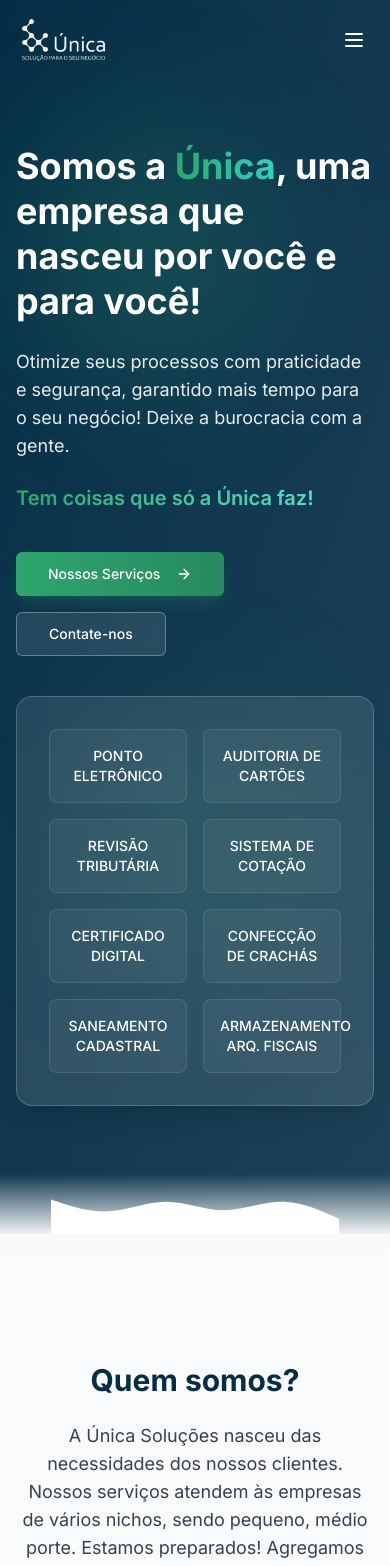
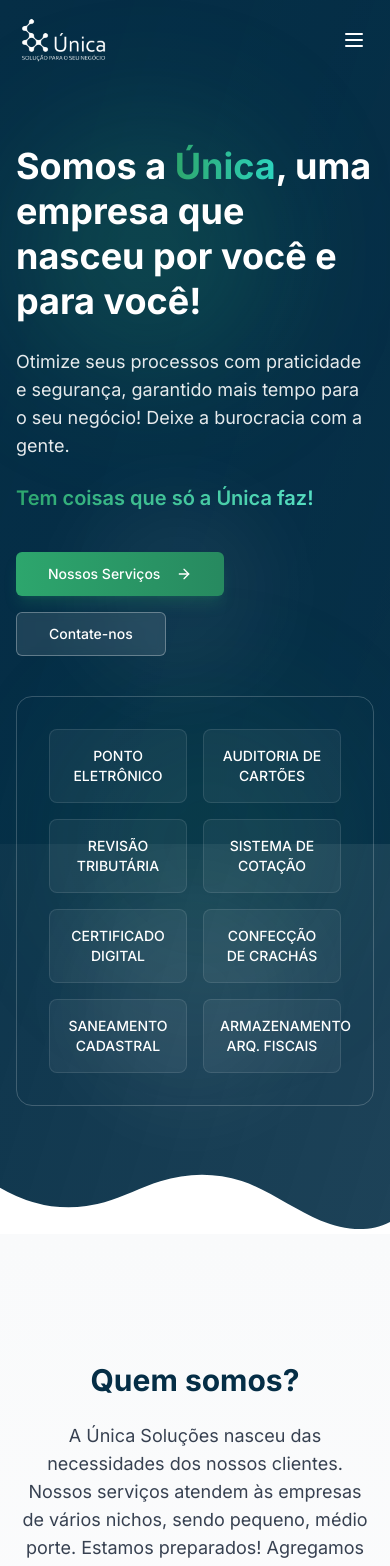
Before and after one commit to troitonn/unica-solucoes-hub, a React (Vite) app: page / in a window 390 px wide. Shown: the top 1566 px of the page. Built offline with nearby package versions, Linux system fonts and the light colour scheme.

Commit message:
Fix: Improve wave design and styling
Improved the design and styling of the wave elements for a more modern look.

```diff
--- a/src/App.css
+++ b/src/App.css
@@ -31,3 +31,56 @@
   background: rgba(255, 255, 255, 0.1);
   border: 1px solid rgba(255, 255, 255, 0.2);
 }
+
+/* Modern wave dividers */
+.wave-divider {
+  position: absolute;
+  left: 0;
+  width: 100%;
+  overflow: hidden;
+  line-height: 0;
+}
+
+.wave-bottom {
+  bottom: -1px;
+}
+
+.wave-top {
+  top: -1px;
+  transform: rotate(180deg);
+}
+
+/* Enhanced glass card effect */
+.glass-card {
+  background: rgba(255, 255, 255, 0.07);
+  backdrop-filter: blur(10px);
+  -webkit-backdrop-filter: blur(10px);
+  border-radius: 15px;
+  border: 1px solid rgba(255, 255, 255, 0.18);
+  box-shadow: 0 8px 32px 0 rgba(0, 0, 0, 0.15);
+  transition: all 0.3s ease;
+}
+
+.glass-card:hover {
+  transform: translateY(-5px);
+  box-shadow: 0 15px 35px 0 rgba(0, 0, 0, 0.2);
+  border: 1px solid rgba(255, 255, 255, 0.25);
+}
+
+/* Modern gradient backgrounds */
+.bg-gradient-modern-blue {
+  background: linear-gradient(135deg, #052e46 0%, #104c75 100%);
+}
+
+.bg-gradient-modern-green {
+  background: linear-gradient(135deg, #1e9d63 0%, #2da66d 100%);
+}
+
+/* Enhanced glowing effects */
+.glow {
+  box-shadow: 0 0 15px rgba(45, 166, 109, 0.5);
+}
+
+.glow-blue {
+  box-shadow: 0 0 15px rgba(5, 46, 70, 0.5);
+}
--- a/src/components/Hero.tsx
+++ b/src/components/Hero.tsx
@@ -9,6 +9,8 @@ const Hero = () => {
       <div className="absolute top-0 left-0 w-full h-full overflow-hidden z-0">
         <div className="absolute top-[10%] left-[5%] w-64 h-64 bg-brand-green/20 rounded-full blur-3xl"></div>
         <div className="absolute bottom-[20%] right-[10%] w-72 h-72 bg-brand-green/10 rounded-full blur-3xl"></div>
+        <div className="absolute top-[40%] right-[30%] w-48 h-48 bg-white/5 rounded-full blur-2xl"></div>
+        <div className="absolute bottom-[10%] left-[20%] w-56 h-56 bg-white/5 rounded-full blur-2xl"></div>
       </div>
 
       <div className="section-container flex flex-col md:flex-row items-center relative z-10">
@@ -23,16 +25,16 @@ const Hero = () => {
             Tem coisas que só a Única faz!
           </p>
           <div className="flex flex-wrap gap-4 pt-4">
-            <Button size="lg" className="bg-gradient-to-r from-brand-green to-brand-green/80 hover:opacity-90 text-white border-none shadow-lg shadow-brand-green/20">
+            <Button size="lg" className="bg-gradient-to-r from-brand-green to-brand-green/80 hover:opacity-90 text-white border-none shadow-lg shadow-brand-green/20 hover:shadow-xl hover:scale-105 transition-all duration-300">
               Nossos Serviços <ArrowRight className="ml-2 h-5 w-5" />
             </Button>
-            <Button size="lg" variant="outline" className="bg-white/10 backdrop-blur-sm text-white border-white/30 hover:bg-white/20">
+            <Button size="lg" variant="outline" className="bg-white/10 backdrop-blur-sm text-white border-white/30 hover:bg-white/20 hover:scale-105 transition-all duration-300">
               Contate-nos
             </Button>
           </div>
         </div>
         <div className="md:w-1/2 mt-10 md:mt-0 animate-slide-up">
-          <div className="bg-white/10 backdrop-blur-md p-8 rounded-2xl shadow-xl border border-white/20">
+          <div className="glass-card p-8 rounded-2xl border border-white/20 hover:border-white/40 transition-all duration-300">
             <div className="grid grid-cols-2 gap-4">
               {[
                 "PONTO ELETRÔNICO",
@@ -46,7 +48,7 @@ const Hero = () => {
               ].map((service, index) => (
                 <div
                   key={index}
-                  className="bg-white/5 hover:bg-gradient-to-br hover:from-brand-green/30 hover:to-brand-green/10 transition-all duration-300 p-4 rounded-lg text-center text-sm font-medium border border-white/10"
+                  className="bg-white/5 hover:bg-gradient-to-br hover:from-brand-green/30 hover:to-brand-green/10 transition-all duration-300 p-4 rounded-lg text-center text-sm font-medium border border-white/10 hover:border-white/30 hover:-translate-y-1 hover:shadow-md"
                 >
                   {service}
                 </div>
@@ -56,10 +58,10 @@ const Hero = () => {
         </div>
       </div>
 
-      {/* Wave separator */}
-      <div className="absolute -bottom-1 left-0 right-0 h-16 bg-gradient-to-t from-white to-transparent">
-        <svg xmlns="http://www.w3.org/2000/svg" viewBox="0 0 1440 320" className="w-full h-full">
-          <path fill="#ffffff" fillOpacity="1" d="M0,128L48,144C96,160,192,192,288,186.7C384,181,480,139,576,138.7C672,139,768,181,864,181.3C960,181,1056,139,1152,138.7C1248,139,1344,181,1392,202.7L1440,224L1440,320L1392,320C1344,320,1248,320,1152,320C1056,320,960,320,864,320C768,320,672,320,576,320C480,320,384,320,288,320C192,320,96,320,48,320L0,320Z"></path>
+      {/* Modern wave separator */}
+      <div className="absolute bottom-0 left-0 w-full overflow-hidden leading-[0] z-10">
+        <svg xmlns="http://www.w3.org/2000/svg" viewBox="0 0 1200 120" preserveAspectRatio="none" className="relative block w-full h-[60px]">
+          <path d="M985.66,92.83C906.67,72,823.78,31,743.84,14.19c-82.26-17.34-168.06-16.33-250.45.39-57.84,11.73-114,31.07-172,41.86A600.21,600.21,0,0,1,0,27.35V120H1200V95.8C1132.19,118.92,1055.71,111.31,985.66,92.83Z" fill="#ffffff"></path>
         </svg>
       </div>
     </div>
--- a/src/components/Navbar.tsx
+++ b/src/components/Navbar.tsx
@@ -1,7 +1,7 @@
 
 import { useState, useEffect } from 'react';
 import { Button } from "@/components/ui/button";
-import { Menu, X } from "lucide-react";
+import { Menu, X, Phone } from "lucide-react";
 
 const Navbar = () => {
   const [isOpen, setIsOpen] = useState(false);
@@ -27,9 +27,9 @@ const Navbar = () => {
   };
 
   return (
-    <header className={`fixed w-full z-50 transition-all duration-300 ${scrolled ? 'bg-white/95 backdrop-blur-sm shadow-sm' : 'bg-transparent'}`}>
+    <header className={`fixed w-full z-50 transition-all duration-500 ${scrolled ? 'glass py-2' : 'bg-transparent py-4'}`}>
       <div className="max-w-7xl mx-auto px-4 sm:px-6 lg:px-8">
-        <div className="flex justify-between items-center py-4">
+        <div className="flex justify-between items-center">
           <div className="flex items-center">
             <a href="/" className="flex-shrink-0">
               <img
@@ -42,22 +42,22 @@ const Navbar = () => {
 
           <div className="hidden md:flex md:items-center">
             <nav className="flex space-x-8">
-              <a href="#servicos" className={`${scrolled ? 'text-gray-700' : 'text-white'} hover:text-brand-green transition-colors duration-300`}>
+              <a href="#servicos" className="text-white hover:text-brand-green transition-all duration-300 hover:scale-105 relative after:content-[''] after:absolute after:w-full after:scale-x-0 after:h-0.5 after:bottom-0 after:left-0 after:bg-brand-green after:origin-bottom-right after:transition-transform after:duration-300 hover:after:scale-x-100 hover:after:origin-bottom-left">
                 Serviços
               </a>
-              <a href="#quemsomos" className={`${scrolled ? 'text-gray-700' : 'text-white'} hover:text-brand-green transition-colors duration-300`}>
+              <a href="#quemsomos" className="text-white hover:text-brand-green transition-all duration-300 hover:scale-105 relative after:content-[''] after:absolute after:w-full after:scale-x-0 after:h-0.5 after:bottom-0 after:left-0 after:bg-brand-green after:origin-bottom-right after:transition-transform after:duration-300 hover:after:scale-x-100 hover:after:origin-bottom-left">
                 Quem Somos
               </a>
-              <a href="#segmentos" className={`${scrolled ? 'text-gray-700' : 'text-white'} hover:text-brand-green transition-colors duration-300`}>
+              <a href="#segmentos" className="text-white hover:text-brand-green transition-all duration-300 hover:scale-105 relative after:content-[''] after:absolute after:w-full after:scale-x-0 after:h-0.5 after:bottom-0 after:left-0 after:bg-brand-green after:origin-bottom-right after:transition-transform after:duration-300 hover:after:scale-x-100 hover:after:origin-bottom-left">
                 Segmentos
               </a>
-              <a href="#contato" className={`${scrolled ? 'text-gray-700' : 'text-white'} hover:text-brand-green transition-colors duration-300`}>
+              <a href="#contato" className="text-white hover:text-brand-green transition-all duration-300 hover:scale-105 relative after:content-[''] after:absolute after:w-full after:scale-x-0 after:h-0.5 after:bottom-0 after:left-0 after:bg-brand-green after:origin-bottom-right after:transition-transform after:duration-300 hover:after:scale-x-100 hover:after:origin-bottom-left">
                 Contato
               </a>
             </nav>
             <div className="ml-8">
-              <Button className="bg-brand-green hover:bg-brand-green/90 text-white">
-                (21) 97214-5721
+              <Button className="bg-gradient-to-r from-brand-green to-brand-green/90 hover:from-brand-green/90 hover:to-brand-green text-white hover:shadow-lg hover:scale-105 transition-all duration-300 flex items-center gap-2">
+                <Phone size={16} /> (21) 97214-5721
               </Button>
             </div>
           </div>
@@ -66,7 +66,7 @@ const Navbar = () => {
             <button
               type="button"
               onClick={toggleMenu}
-              className={`p-2 rounded-md ${scrolled ? 'text-gray-600' : 'text-white'} hover:text-brand-green`}
+              className="p-2 rounded-md text-white hover:text-brand-green transition-all duration-300"
             >
               {isOpen ? <X size={24} /> : <Menu size={24} />}
             </button>
@@ -76,39 +76,39 @@ const Navbar = () => {
 
       {/* Mobile menu */}
       {isOpen && (
-        <div className="md:hidden bg-white/95 backdrop-blur-sm border-t border-gray-200">
+        <div className="md:hidden glass backdrop-blur-md border-t border-white/10 animate-fade-in">
           <div className="px-2 pt-2 pb-3 space-y-1">
             <a
               href="#servicos"
-              className="block px-3 py-2 text-base font-medium text-gray-700 hover:bg-gray-50 hover:text-brand-green"
+              className="block px-3 py-2 text-base font-medium text-white hover:bg-white/10 hover:text-brand-green rounded-md transition-all duration-300"
               onClick={toggleMenu}
             >
               Serviços
             </a>
             <a
               href="#quemsomos"
-              className="block px-3 py-2 text-base font-medium text-gray-700 hover:bg-gray-50 hover:text-brand-green"
+              className="block px-3 py-2 text-base font-medium text-white hover:bg-white/10 hover:text-brand-green rounded-md transition-all duration-300"
               onClick={toggleMenu}
             >
               Quem Somos
             </a>
             <a
               href="#segmentos"
-              className="block px-3 py-2 text-base font-medium text-gray-700 hover:bg-gray-50 hover:text-brand-green"
+              className="block px-3 py-2 text-base font-medium text-white hover:bg-white/10 hover:text-brand-green rounded-md transition-all duration-300"
               onClick={toggleMenu}
             >
               Segmentos
             </a>
             <a
               href="#contato"
-              className="block px-3 py-2 text-base font-medium text-gray-700 hover:bg-gray-50 hover:text-brand-green"
+              className="block px-3 py-2 text-base font-medium text-white hover:bg-white/10 hover:text-brand-green rounded-md transition-all duration-300"
               onClick={toggleMenu}
             >
               Contato
             </a>
             <div className="px-3 py-2">
-              <Button className="w-full bg-brand-green hover:bg-brand-green/90 text-white">
-                (21) 97214-5721
+              <Button className="w-full bg-gradient-to-r from-brand-green to-brand-green/90 hover:from-brand-green/90 hover:to-brand-green text-white flex items-center justify-center gap-2">
+                <Phone size={16} /> (21) 97214-5721
               </Button>
             </div>
           </div>
--- a/src/pages/Index.tsx
+++ b/src/pages/Index.tsx
@@ -10,6 +10,10 @@ import Footer from "@/components/Footer";
 const Index = () => {
   return (
     <div className="min-h-screen bg-white">
+      <div className="gradient-background fixed top-0 left-0 w-full h-full z-0">
+        <div className="absolute top-0 left-0 w-full h-screen bg-gradient-to-br from-brand-blue to-brand-blue/90 opacity-100"></div>
+      </div>
+      <div className="relative z-10">
         <Navbar />
         <Hero />
         <AboutSection />
@@ -18,6 +22,7 @@ const Index = () => {
         <ContactForm />
         <Footer />
       </div>
+    </div>
   );
 };
 
```
Also changed, not shown: src/components/SegmentsSection.tsx (+5 -5 lines). Lines whose indentation alone changed are shown as unchanged.
